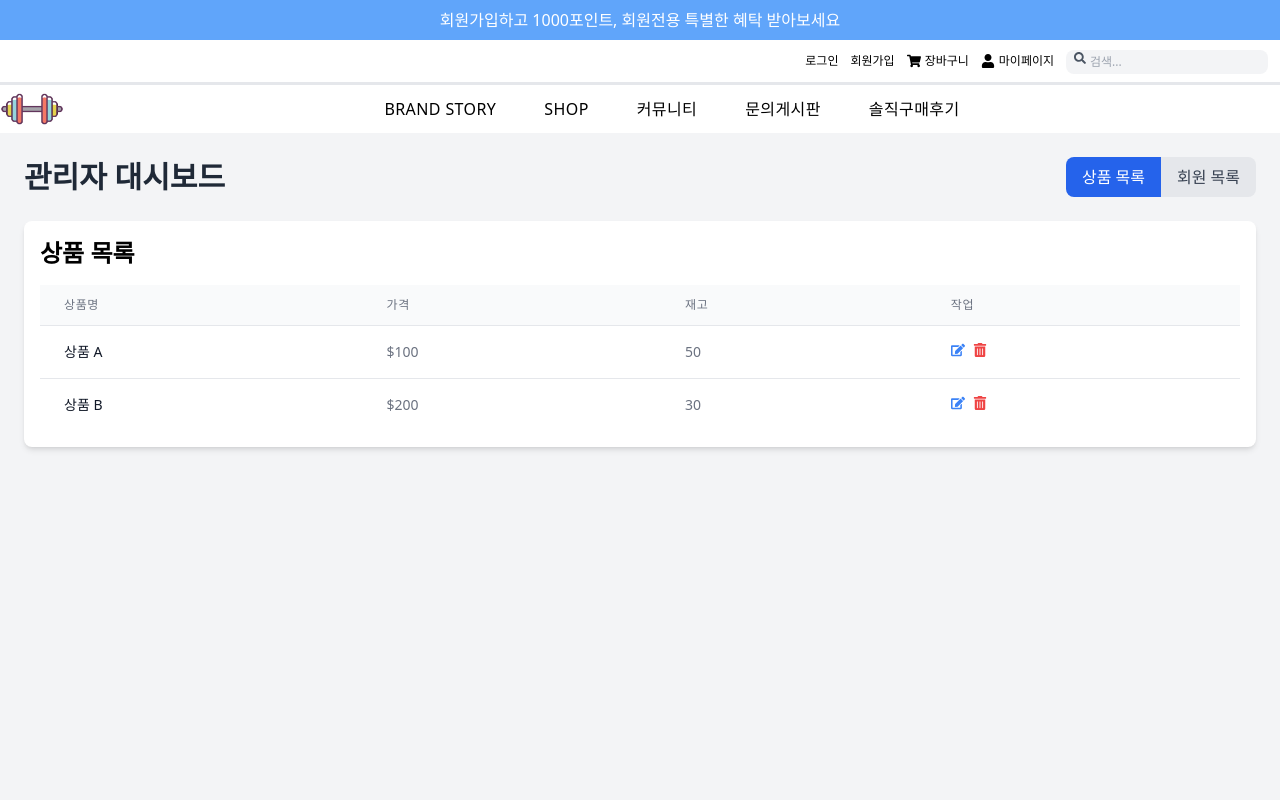
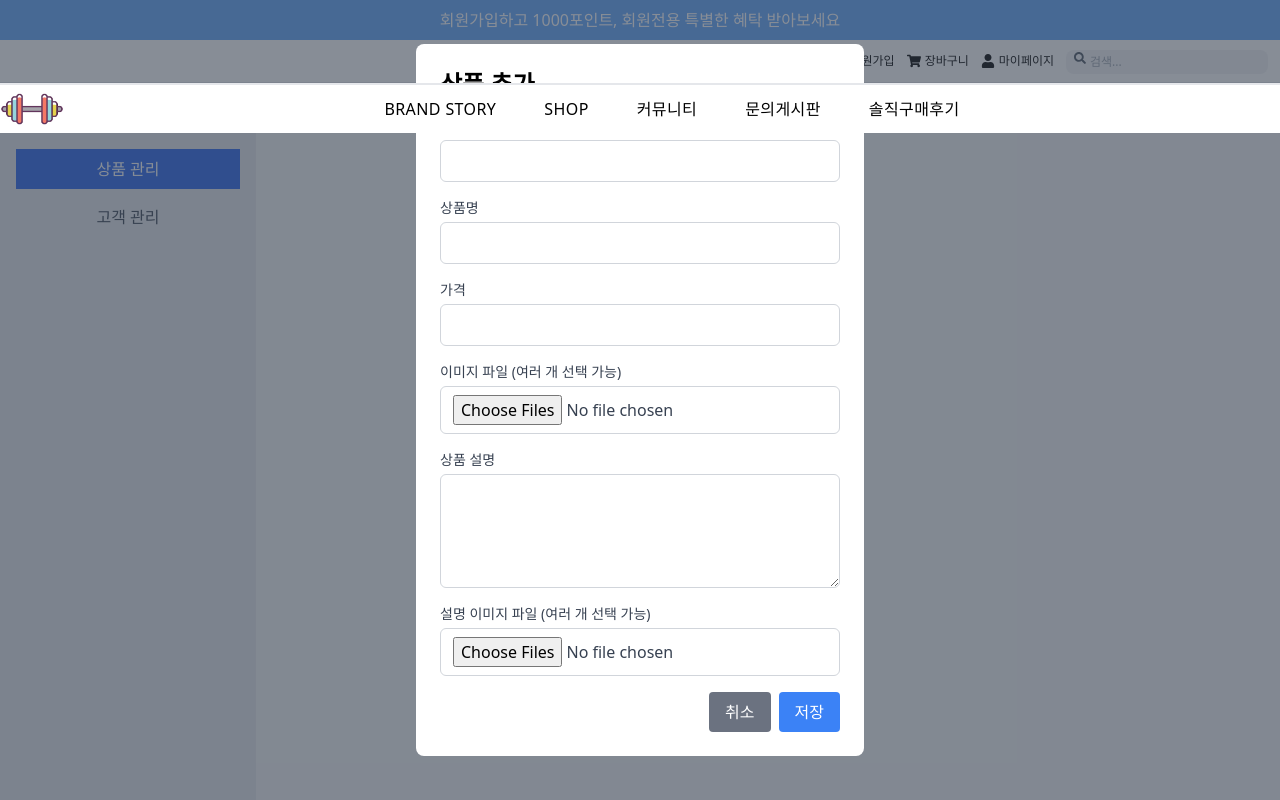
Before and after one commit to myqkq111/HealthStationery-front, a React (Create React App) app: page /admin in a window 1280 px wide. Shown: the top 800 px of the page. Built offline with nearby package versions, Linux system fonts and the light colour scheme.

Commit message:
Docs: 상품등록기능 구현 중

```diff
--- a/src/components/Admin/AdminDashboard.jsx
+++ b/src/components/Admin/AdminDashboard.jsx
@@ -7,35 +7,38 @@ const AdminDashboard = () => {
   const [activeTab, setActiveTab] = useState("products");
 
   return (
-    <div className="p-6 bg-gray-100 min-h-screen">
-      <div className="flex justify-between items-center mb-6">
-        <h1 className="text-3xl font-bold text-gray-800">관리자 대시보드</h1>
-        <div>
+    <div className="flex min-h-screen">
+      {/* 왼쪽 탭 */}
+      <div className="w-1/5 bg-gray-200 p-4 border-gray-300">
+        <div className="flex flex-col space-y-2">
           <button
             onClick={() => setActiveTab("products")}
-            className={`px-4 py-2 rounded-l-lg ${
+            className={`px-4 py-2  ${
               activeTab === "products"
                 ? "bg-blue-600 text-white"
                 : "bg-gray-200 text-gray-700"
             } hover:bg-blue-700 transition duration-300`}
           >
-            상품 목록
+            상품 관리
           </button>
           <button
             onClick={() => setActiveTab("members")}
-            className={`px-4 py-2 rounded-r-lg ${
+            className={`px-4 py-2 ${
               activeTab === "members"
                 ? "bg-blue-600 text-white"
                 : "bg-gray-200 text-gray-700"
             } hover:bg-blue-700 transition duration-300`}
           >
-            회원 목록
+            고객 관리
           </button>
         </div>
       </div>
 
-      {activeTab === "products" && <ProductList />}
-      {activeTab === "members" && <MemberList />}
+      {/* 오른쪽 내용 */}
+      <div className="flex-1 p-6 bg-gray-100">
+        {activeTab === "products" && <ProductList />}
+        {activeTab === "members" && <MemberList />}
+      </div>
     </div>
   );
 };
--- a/src/components/Admin/MemberList.jsx
+++ b/src/components/Admin/MemberList.jsx
@@ -1,22 +1,62 @@
 // src/components/Admin/MemberList.jsx
-import React from "react";
+import React, { useState, useEffect } from "react";
 import { FaEdit, FaTrashAlt } from "react-icons/fa";
+import axios from "axios";
+import MemberForm from "./MemberForm";
 
 const MemberList = () => {
-  const members = [
-    { id: 1, username: "user1", email: "user1@example.com", status: "Active" },
-    {
-      id: 2,
-      username: "user2",
-      email: "user2@example.com",
-      status: "Inactive",
-    },
-    // 여기에 실제 데이터를 매핑
-  ];
+  const [members, setMembers] = useState([]); // 회원 목록을 저장하는 상태
+  const [editingMember, setEditingMember] = useState(null); // 현재 수정 중인 회원 상태
+  const [isFormOpen, setIsFormOpen] = useState(false); // 회원 추가/수정 폼의 열림 상태
+
+  useEffect(() => {
+    // 컴포넌트가 마운트될 때 회원 목록을 서버에서 가져오는 함수
+    const fetchMembers = async () => {
+      try {
+        const response = await axios.get("/api/members"); // 실제 API 엔드포인트로 교체
+        setMembers(response.data); // 회원 목록 상태 업데이트
+      } catch (error) {
+        console.error("Failed to fetch members", error); // 데이터 fetching 오류 처리
+      }
+    };
+
+    fetchMembers();
+  }, []);
+
+  const handleEditMember = (member) => {
+    setEditingMember(member); // 수정할 회원 설정
+    setIsFormOpen(true); // 폼 열기
+  };
+
+  const handleDeleteMember = async (memberId) => {
+    try {
+      await axios.delete(`/api/members/${memberId}`); // 실제 API 엔드포인트로 교체
+      setMembers(members.filter((member) => member.id !== memberId)); // 회원 목록에서 삭제
+    } catch (error) {
+      console.error("Failed to delete member", error); // 삭제 오류 처리
+    }
+  };
+
+  const handleMemberUpdated = (updatedMember) => {
+    if (editingMember) {
+      // 기존 회원 업데이트
+      setMembers(
+        members.map((member) =>
+          member.id === updatedMember.id ? updatedMember : member
+        )
+      );
+    }
+  };
+
+  const closeForm = () => {
+    setIsFormOpen(false); // 폼 닫기
+  };
 
   return (
     <div className="bg-white shadow-md rounded-lg p-4">
-      <h2 className="text-2xl font-bold mb-4">회원 목록</h2>
+      <div className="flex justify-between items-center mb-4">
+        <h2 className="text-2xl font-bold mb-4">회원 목록</h2>
+      </div>
       <table className="min-w-full divide-y divide-gray-200">
         <thead className="bg-gray-50">
           <tr>
@@ -47,10 +87,16 @@ const MemberList = () => {
                 {member.status}
               </td>
               <td className="px-6 py-4 whitespace-nowrap text-sm font-medium">
-                <button className="text-blue-500 hover:text-blue-700 mr-2">
+                <button
+                  onClick={() => handleEditMember(member)}
+                  className="text-blue-500 hover:text-blue-700 mr-2"
+                >
                   <FaEdit />
                 </button>
-                <button className="text-red-500 hover:text-red-700">
+                <button
+                  onClick={() => handleDeleteMember(member.id)}
+                  className="text-red-500 hover:text-red-700"
+                >
                   <FaTrashAlt />
                 </button>
               </td>
@@ -58,6 +104,13 @@ const MemberList = () => {
           ))}
         </tbody>
       </table>
+      {isFormOpen && (
+        <MemberForm
+          member={editingMember}
+          onClose={closeForm}
+          onMemberUpdated={handleMemberUpdated}
+        />
+      )}
     </div>
   );
 };
--- a/src/components/Admin/ProductForm.jsx
+++ b/src/components/Admin/ProductForm.jsx
@@ -21,7 +21,11 @@ const ProductForm = ({ product, onClose, onProductUpdated }) => {
         onProductUpdated(response.data);
       } else {
         // Add new product
-        const response = await axios.post("/api/products", productData);
+        const response = await axios.post(
+          "/http://localhost:8080/product/insert",
+          productData
+        );
+        console.log(productData);
         onProductUpdated(response.data);
       }
       onClose();
--- a/src/components/Admin/ProductList.jsx
+++ b/src/components/Admin/ProductList.jsx
@@ -1,58 +1,217 @@
-// src/components/Admin/ProductList.jsx
-import React from "react";
-import { FaEdit, FaTrashAlt } from "react-icons/fa";
+import React, { useState, useEffect } from "react";
+import axios from "axios";
 
-const ProductList = () => {
-  const products = [
-    { id: 1, name: "상품 A", price: "$100", stock: 50 },
-    { id: 2, name: "상품 B", price: "$200", stock: 30 },
-    // 여기에 실제 데이터를 매핑
-  ];
+const ProductList = ({ product, onClose, onProductUpdated }) => {
+  const [formData, setFormData] = useState({
+    cate: "", // 카테고리
+    name: "", // 상품명
+    price: "", // 가격
+    image: [], // 이미지 파일 이름
+    content: "", // 상품 설명
+    contentImage: [], // 설명 이미지 파일 이름
+  });
+  const [isSubmitting, setIsSubmitting] = useState(false); // 제출 상태
+
+  useEffect(() => {
+    if (product) {
+      setFormData({
+        cate: product.cate || "",
+        name: product.name || "",
+        price: product.price || "",
+        image: product.image || [], // 이미지 파일 이름들
+        content: product.content || "",
+        contentImage: product.contentImage || [], // 설명 이미지 파일 이름들
+      });
+    }
+  }, [product]);
+
+  const handleChange = (e) => {
+    const { name, value, files } = e.target;
+    if (name === "image" || name === "contentImage") {
+      // 파일 선택 시, 파일 이름만 추출하여 상태에 저장
+      setFormData((prevData) => ({
+        ...prevData,
+        [name]: files ? Array.from(files).map((file) => file.name) : [],
+      }));
+    } else {
+      setFormData((prevData) => ({
+        ...prevData,
+        [name]: value,
+      }));
+    }
+  };
+
+  const handleSubmit = async (e) => {
+    e.preventDefault();
+    setIsSubmitting(true); // 제출 상태 활성화
+
+    const data = new FormData();
+    data.append("cate", formData.cate);
+    data.append("name", formData.name);
+    data.append("price", formData.price);
+    data.append("content", formData.content);
+
+    // 이미지 이름을 JSON 문자열로 변환하여 서버로 전송
+    data.append("image", JSON.stringify(formData.image));
+    data.append("contentImage", JSON.stringify(formData.contentImage));
+
+    try {
+      if (product) {
+        const response = await axios.put(`/api/products/${product.id}`, data, {
+          headers: { "Content-Type": "multipart/form-data" },
+        });
+        if (typeof onProductUpdated === "function") {
+          onProductUpdated(response.data);
+        } else {
+          console.error("onProductUpdated is not a function");
+        }
+      } else {
+        const response = await axios.post(
+          "http://localhost:8080/product/insert",
+          data,
+          {
+            headers: { "Content-Type": "multipart/form-data" },
+          }
+        );
+        if (typeof onProductUpdated === "function") {
+          onProductUpdated(response.data);
+        } else {
+          console.error("onProductUpdated is not a function");
+        }
+      }
+      onClose(); // 폼 닫기
+    } catch (error) {
+      console.error("Failed to save product", error); // 오류 처리
+    } finally {
+      setIsSubmitting(false); // 제출 상태 비활성화
+    }
+  };
 
   return (
-    <div className="bg-white shadow-md rounded-lg p-4">
-      <h2 className="text-2xl font-bold mb-4">상품 목록</h2>
-      <table className="min-w-full divide-y divide-gray-200">
-        <thead className="bg-gray-50">
-          <tr>
-            <th className="px-6 py-3 text-left text-xs font-medium text-gray-500 uppercase tracking-wider">
+    <div className="fixed inset-0 bg-gray-700 bg-opacity-60 flex justify-center items-center">
+      <div className="bg-white p-6 rounded-lg w-full max-w-md">
+        <h2 className="text-2xl font-semibold mb-4">
+          {product ? "상품 수정" : "상품 추가"}
+        </h2>
+        <form onSubmit={handleSubmit}>
+          <div className="mb-4">
+            <label
+              htmlFor="cate"
+              className="block text-sm font-medium text-gray-700"
+            >
+              카테고리
+            </label>
+            <input
+              id="cate"
+              name="cate"
+              type="text"
+              value={formData.cate}
+              onChange={handleChange}
+              className="mt-1 block w-full border border-gray-300 rounded-md py-2 px-3 focus:outline-none focus:ring-2 focus:ring-blue-500"
+              required
+            />
+          </div>
+          <div className="mb-4">
+            <label
+              htmlFor="name"
+              className="block text-sm font-medium text-gray-700"
+            >
               상품명
-            </th>
-            <th className="px-6 py-3 text-left text-xs font-medium text-gray-500 uppercase tracking-wider">
+            </label>
+            <input
+              id="name"
+              name="name"
+              type="text"
+              value={formData.name}
+              onChange={handleChange}
+              className="mt-1 block w-full border border-gray-300 rounded-md py-2 px-3 focus:outline-none focus:ring-2 focus:ring-blue-500"
+              required
+            />
+          </div>
+          <div className="mb-4">
+            <label
+              htmlFor="price"
+              className="block text-sm font-medium text-gray-700"
+            >
               가격
-            </th>
-            <th className="px-6 py-3 text-left text-xs font-medium text-gray-500 uppercase tracking-wider">
-              재고
-            </th>
-            <th className="px-6 py-3 text-left text-xs font-medium text-gray-500 uppercase tracking-wider">
-              작업
-            </th>
-          </tr>
-        </thead>
-        <tbody className="bg-white divide-y divide-gray-200">
-          {products.map((product) => (
-            <tr key={product.id}>
-              <td className="px-6 py-4 whitespace-nowrap text-sm font-medium text-gray-900">
-                {product.name}
-              </td>
-              <td className="px-6 py-4 whitespace-nowrap text-sm text-gray-500">
-                {product.price}
-              </td>
-              <td className="px-6 py-4 whitespace-nowrap text-sm text-gray-500">
-                {product.stock}
-              </td>
-              <td className="px-6 py-4 whitespace-nowrap text-sm font-medium">
-                <button className="text-blue-500 hover:text-blue-700 mr-2">
-                  <FaEdit />
-                </button>
-                <button className="text-red-500 hover:text-red-700">
-                  <FaTrashAlt />
-                </button>
-              </td>
-            </tr>
-          ))}
-        </tbody>
-      </table>
+            </label>
+            <input
+              id="price"
+              name="price"
+              type="number"
+              value={formData.price}
+              onChange={handleChange}
+              className="mt-1 block w-full border border-gray-300 rounded-md py-2 px-3 focus:outline-none focus:ring-2 focus:ring-blue-500"
+              required
+            />
+          </div>
+          <div className="mb-4">
+            <label
+              htmlFor="image"
+              className="block text-sm font-medium text-gray-700"
+            >
+              이미지 파일 (여러 개 선택 가능)
+            </label>
+            <input
+              id="image"
+              name="image"
+              type="file"
+              multiple
+              onChange={handleChange}
+              className="mt-1 block w-full py-2 px-3 text-gray-700 border border-gray-300 rounded-md focus:outline-none focus:ring-2 focus:ring-blue-500"
+            />
+          </div>
+          <div className="mb-4">
+            <label
+              htmlFor="content"
+              className="block text-sm font-medium text-gray-700"
+            >
+              상품 설명
+            </label>
+            <textarea
+              id="content"
+              name="content"
+              value={formData.content}
+              onChange={handleChange}
+              className="mt-1 block w-full border border-gray-300 rounded-md py-2 px-3 focus:outline-none focus:ring-2 focus:ring-blue-500"
+              rows="4"
+              required
+            />
+          </div>
+          <div className="mb-4">
+            <label
+              htmlFor="contentImage"
+              className="block text-sm font-medium text-gray-700"
+            >
+              설명 이미지 파일 (여러 개 선택 가능)
+            </label>
+            <input
+              id="contentImage"
+              name="contentImage"
+              type="file"
+              multiple
+              onChange={handleChange}
+              className="mt-1 block w-full py-2 px-3 text-gray-700 border border-gray-300 rounded-md focus:outline-none focus:ring-2 focus:ring-blue-500"
+            />
+          </div>
+          <div className="flex justify-end gap-2">
+            <button
+              type="button"
+              onClick={onClose}
+              className="bg-gray-500 text-white px-4 py-2 rounded hover:bg-gray-600"
+            >
+              취소
+            </button>
+            <button
+              type="submit"
+              className="bg-blue-500 text-white px-4 py-2 rounded hover:bg-blue-600"
+              disabled={isSubmitting} // 제출 중일 때 버튼 비활성화
+            >
+              {isSubmitting ? "저장 중..." : "저장"}
+            </button>
+          </div>
+        </form>
+      </div>
     </div>
   );
 };
--- a/src/components/api/AxiosInstance.jsx
+++ b/src/components/api/AxiosInstance.jsx
@@ -2,7 +2,7 @@ import axios from "axios";
 
 // Axios 인스턴스 생성
 const axiosInstance = axios.create({
-  baseURL: "http://localhost:8080", // 기본 URL
+  baseURL: "http://localhost:3000", // 기본 URL
   headers: {
     "Content-Type": "application/json",
   },
```
Also changed, not shown: src/api/adminApi.jsx (deleted, +0 -17 lines).
